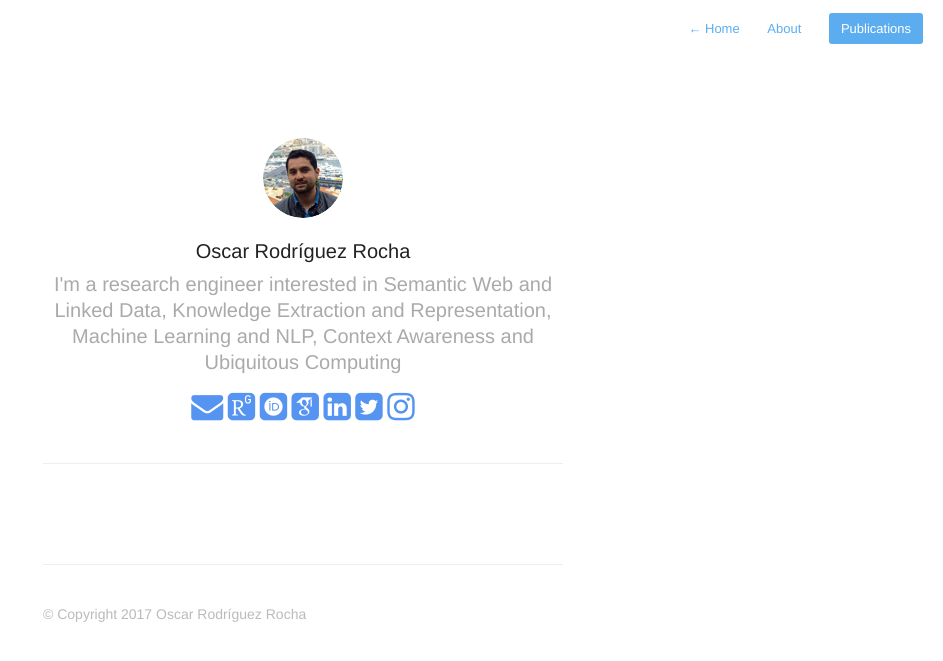
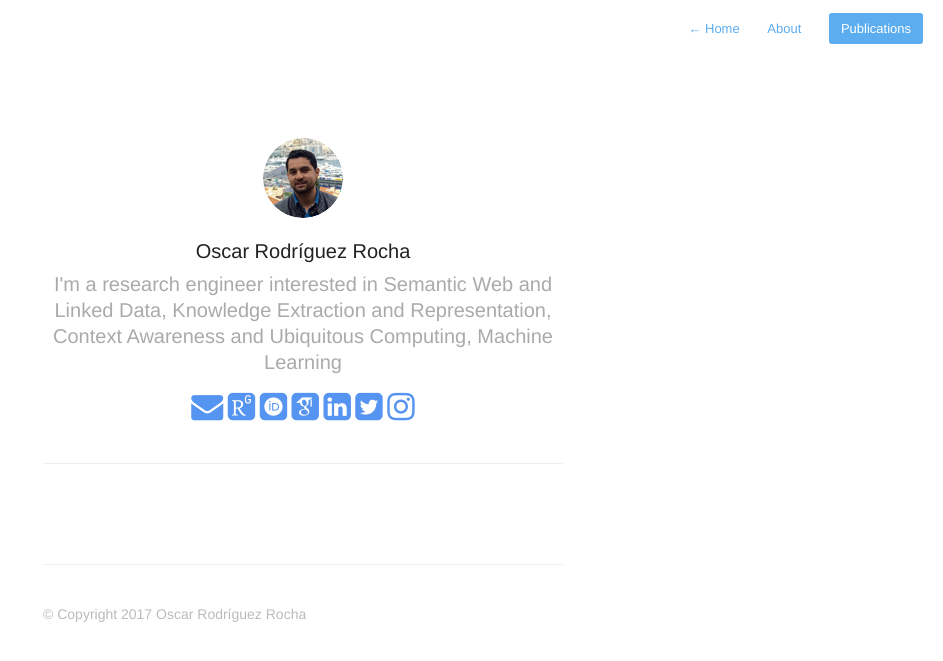
Before and after one commit to oskrocha/oskrocha.github.io, a Jekyll site: the page built from index.html, in a window 1280 px wide. Shown: the top 661 px of the page, without its empty margins (337-1280 px from the left). Built offline with Jekyll 4.4.1, drawn with Linux system fonts in a browser that asks for light colours; nearby versions of some CDN libraries; some web fonts are replaced; Markdown is read by kramdown in place of the engine named in the settings; the list of posts is cut into pages by our own code.

Commit message:
Build site at 2017-08-04 13:30:01 UTC

```diff
--- a/_config.yml
+++ b/_config.yml
@@ -1,6 +1,6 @@
 name: Oscar Rodríguez Rocha
-description: I'm a research engineer interested in Semantic Web and Linked Data, Knowledge Extraction and Representation, Machine Learning and NLP, Context Awareness and Ubiquitous Computing
-meta_description: "This is my personal Site, I'm a research engineer interested in Semantic Web and Linked Data, Knowledge Extraction and Representation, Machine Learning and NLP, Context Awareness and Ubiquitous Computing"
+description: I'm a research engineer interested in Semantic Web and Linked Data, Knowledge Extraction and Representation, Context Awareness and Ubiquitous Computing, Machine Learning
+meta_description: "This is my personal Site, I'm a research engineer interested in Semantic Web and Linked Data, Knowledge Extraction and Representation, Context Awareness and Ubiquitous Computing, Machine Learning"
 
 aboutPage: true
 
--- a/_layouts/default.html
+++ b/_layouts/default.html
@@ -10,12 +10,7 @@
   <link rel="stylesheet" href="{{ site.baseurl }}assets/css/highlight.css">
   <link rel="stylesheet" href="{{ site.baseurl }}assets/academicons/academicons.css" />
   <link rel="stylesheet" href="https://maxcdn.bootstrapcdn.com/font-awesome/4.4.0/css/font-awesome.min.css">
-
   <link href="/sitemap.xml" rel="sitemap" title="Sitemap" type="application/xml">
-
-  <!-- Favicons start
-  <link rel="shortcut icon" href="{{ site.baseurl }}assets/images/favicon.ico">
-  -->
   <link rel="apple-touch-icon" sizes="57x57" href="{{ site.baseurl }}assets/favicons/apple-icon-57x57.png">
   <link rel="apple-touch-icon" sizes="60x60" href="{{ site.baseurl }}assets/favicons/apple-icon-60x60.png">
   <link rel="apple-touch-icon" sizes="72x72" href="{{ site.baseurl }}assets/favicons/apple-icon-72x72.png">
```
Also changed, not shown: about.md (+0 -7 lines), assets/images/avatar@2x.png (deleted), assets/images/favicon.jpg (deleted), 8 other files.
